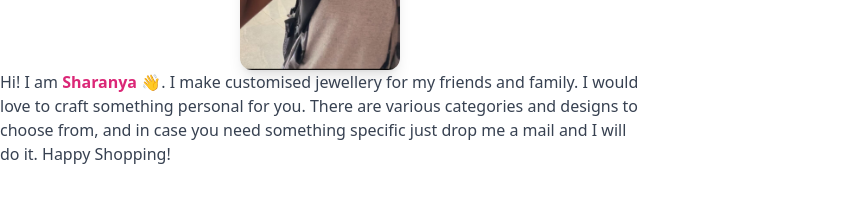
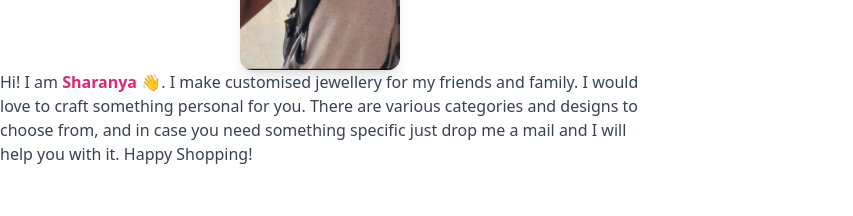
Before and after one commit to Ashbajit/JewelleryStore, a plain HTML site: page index.html in a window 1280 px wide. Shown: the part 1198-1414 px from the top of the page, without its empty margins (0-853 px from the left). Drawn offline with nearby package versions, Linux system fonts and the light colour scheme.

Commit message:
minor change

```diff
--- a/index.html
+++ b/index.html
@@ -77,7 +77,7 @@
       <div class="md:w-1/2">
         <h3 class="text-2xl font-bold mb-6 text-center">About Me</h3>
         <img src="images/Sharanya.jpg" alt="About Me" class="w-32 md:w-1/4 rounded-xl shadow-lg mx-auto" />
-        <p class="text-gray-700 mb-2">Hi! I am <span class="font-semibold text-pink-600"> Sharanya </span> 👋. I make customised jewellery for my friends and family. I would love to craft something personal for you. There are various categories and designs to choose from, and in case you need something specific just drop me a mail and I will do it. Happy Shopping! </p>
+        <p class="text-gray-700 mb-2">Hi! I am <span class="font-semibold text-pink-600"> Sharanya </span> 👋. I make customised jewellery for my friends and family. I would love to craft something personal for you. There are various categories and designs to choose from, and in case you need something specific just drop me a mail and I will help you with it. Happy Shopping! </p>
         <!-- <p class="text-gray-700">We offer <span class="font-semibold text-pink-600">customization options</span> to help you create unique pieces that reflect your personality — from engraved rings to personalized pendants. Our mission is to deliver <span class="font-semibold text-pink-600">affordable luxury</span> without compromise.</p> -->
       </div>
     </div>
```
